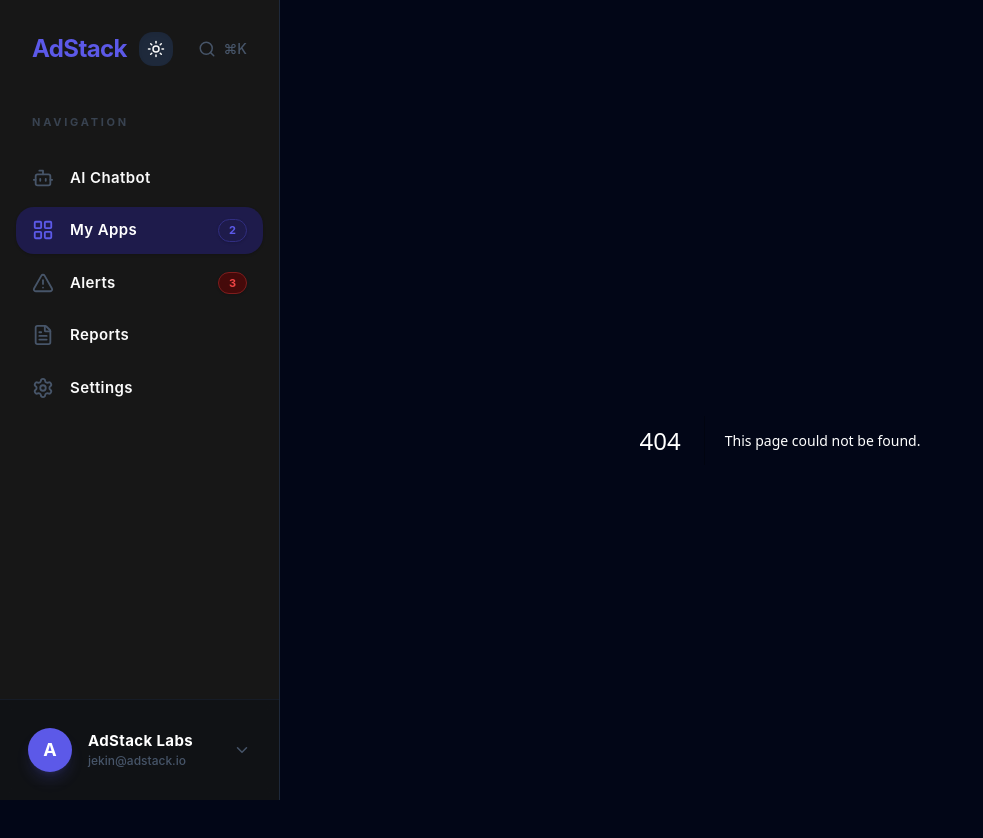
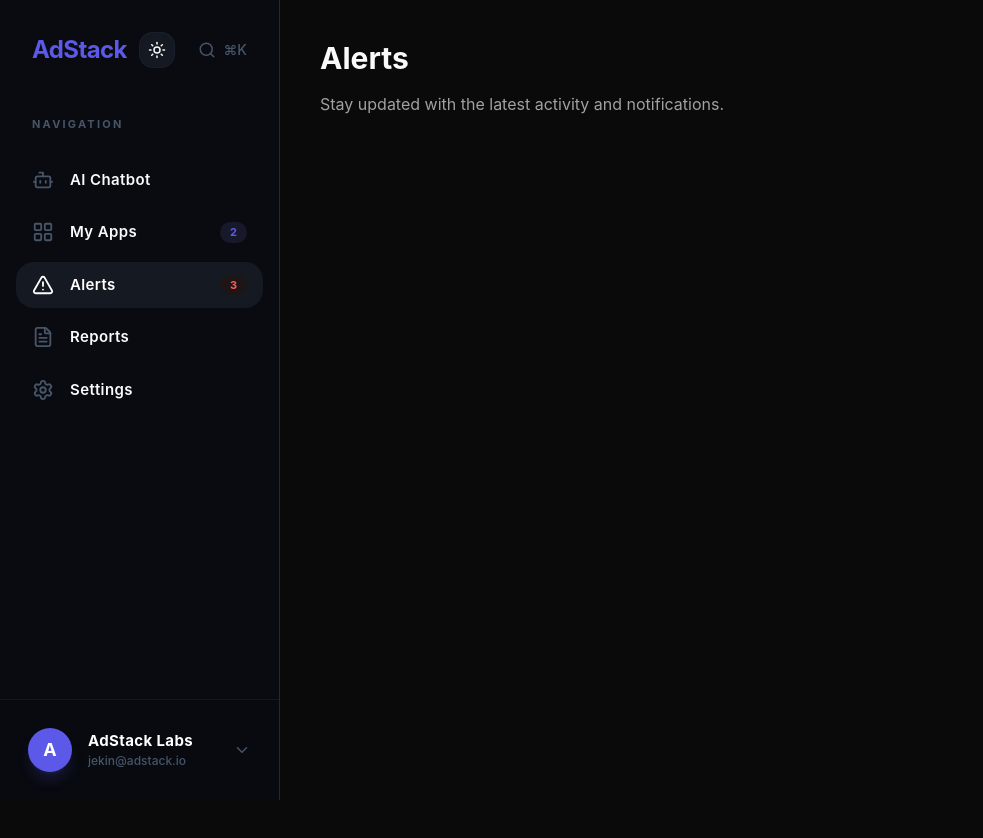
Before and after one commit to subhasasmal08/AdStack, a Next.js app: page /alerts in a window 1280 px wide. Before the commit this address had no page. Shown: the top 838 px of the page, without its empty margins (0-983 px from the left). After the commit the page ends 800 px from the top, so only its background shows below. Built offline with nearby package versions, Linux system fonts and the light colour scheme.

Commit message:
pages initialised with dark and light theme

```diff
--- a/package.json
+++ b/package.json
@@ -14,6 +14,7 @@
     "clsx": "^2.1.1",
     "lucide-react": "^1.8.0",
     "next": "16.2.3",
+    "next-themes": "^0.4.6",
     "postcss": "^8.5.9",
     "radix-ui": "^1.4.3",
     "react": "19.2.4",
--- /dev/null
+++ b/src/app/alerts/page.js
@@ -0,0 +1,10 @@
+import React from 'react';
+
+export default function AlertsPage() {
+  return (
+    <div className="space-y-4">
+      <h1 className="text-3xl font-bold">Alerts</h1>
+      <p className="text-muted-foreground">Stay updated with the latest activity and notifications.</p>
+    </div>
+  );
+}
--- a/src/app/globals.css
+++ b/src/app/globals.css
@@ -6,12 +6,13 @@
 
 @theme inline {
     --color-sidebar: #0B0E14;
-    --color-sidebar-foreground: #94A3B8;
-    --color-sidebar-accent: #1E293B;
+    --color-sidebar-foreground: #FFFFFF;
+    --color-sidebar-accent: #151921;
     --color-sidebar-accent-foreground: #FFFFFF;
-    --color-active: #5C59E8;
-    --color-active-foreground: #FFFFFF;
+    --color-brand: #5C59E8;
+    --color-brand-foreground: #FFFFFF;
     --color-border-sidebar: #1E293B;
+    --color-nav-label: #475569;
 
     --font-heading: var(--font-outfit), ui-sans-serif, system-ui;
     --color-sidebar-ring: var(--sidebar-ring);
@@ -79,8 +80,8 @@
     --chart-4: oklch(0.371 0 0);
     --chart-5: oklch(0.269 0 0);
     --radius: 0.625rem;
-    --sidebar: oklch(0.985 0 0);
-    --sidebar-foreground: oklch(0.145 0 0);
+    --sidebar: oklch(1 0 0);
+    --sidebar-foreground: oklch(0.439 0 0);
     --sidebar-primary: oklch(0.205 0 0);
     --sidebar-primary-foreground: oklch(0.985 0 0);
     --sidebar-accent: oklch(0.97 0 0);
@@ -113,14 +114,14 @@
     --chart-3: oklch(0.439 0 0);
     --chart-4: oklch(0.371 0 0);
     --chart-5: oklch(0.269 0 0);
-    --sidebar: oklch(0.205 0 0);
-    --sidebar-foreground: oklch(0.985 0 0);
-    --sidebar-primary: oklch(0.488 0.243 264.376);
-    --sidebar-primary-foreground: oklch(0.985 0 0);
-    --sidebar-accent: oklch(0.269 0 0);
-    --sidebar-accent-foreground: oklch(0.985 0 0);
-    --sidebar-border: oklch(1 0 0 / 10%);
-    --sidebar-ring: oklch(0.556 0 0);
+    --sidebar: #090B10;
+    --sidebar-foreground: #F8FAFC;
+    --sidebar-primary: #5C59E8;
+    --sidebar-primary-foreground: #FFFFFF;
+    --sidebar-accent: #151921;
+    --sidebar-accent-foreground: #FFFFFF;
+    --sidebar-border: #151921;
+    --sidebar-ring: #5C59E8;
 }
 
 @layer base {
--- a/src/app/layout.js
+++ b/src/app/layout.js
@@ -1,6 +1,7 @@
 import { Outfit } from "next/font/google";
 import "./globals.css";
 import DashboardLayout from "@/components/DashboardLayout";
+import { ThemeProvider } from "@/components/ThemeProvider";
 
 const outfit = Outfit({
   subsets: ["latin"],
@@ -9,11 +10,18 @@ const outfit = Outfit({
 
 export default function RootLayout({ children }) {
   return (
-    <html lang="en" className={`${outfit.variable} dark`}>
+    <html lang="en" className={outfit.variable} suppressHydrationWarning>
       <body className="antialiased font-sans">
-        <DashboardLayout>
-          {children}
-        </DashboardLayout>
+        <ThemeProvider
+          attribute="class"
+          defaultTheme="dark"
+          enableSystem
+          disableTransitionOnChange
+        >
+          <DashboardLayout>
+            {children}
+          </DashboardLayout>
+        </ThemeProvider>
       </body>
     </html>
   );
--- a/src/app/page.js
+++ b/src/app/page.js
@@ -2,6 +2,9 @@ import React from 'react'
 
 export default function page() {
   return (
-    <div>hhhhhhh hgjjjn hjkjh  FKJHLKJHGF</div>
+    <div className="flex flex-col gap-4">
+      <h1 className="text-4xl font-bold tracking-tight">Dashboard Overview</h1>
+      <p className="text-muted-foreground text-lg">Welcome to your AdStack workspace.</p>
+    </div>
   )
 }
--- /dev/null
+++ b/src/app/reports/page.js
@@ -0,0 +1,10 @@
+import React from 'react';
+
+export default function ReportsPage() {
+  return (
+    <div className="space-y-4">
+      <h1 className="text-3xl font-bold">Reports</h1>
+      <p className="text-muted-foreground">Analyze your data and performance metrics.</p>
+    </div>
+  );
+}
--- a/src/components/DashboardLayout.jsx
+++ b/src/components/DashboardLayout.jsx
@@ -3,7 +3,7 @@ import Sidebar from './Sidebar';
 
 const DashboardLayout = ({ children }) => {
   return (
-    <div className="flex min-h-screen bg-[#020617] text-white selection:bg-[#5C59E8]/30">
+    <div className="flex min-h-screen bg-background text-foreground selection:bg-[#5C59E8]/30 transition-colors duration-300">
       <Sidebar />
       <main className="flex-1 p-10 overflow-y-auto">
         <div className="max-w-[1400px] mx-auto animate-in fade-in slide-in-from-bottom-4 duration-700">
--- a/src/components/Sidebar.jsx
+++ b/src/components/Sidebar.jsx
@@ -1,4 +1,9 @@
+"use client"
+
 import React from 'react';
+import Link from 'next/link';
+import { usePathname } from 'next/navigation';
+import { useTheme } from 'next-themes';
 import { cn } from "@/lib/utils";
 import {
   Bot,
@@ -8,29 +13,51 @@ import {
   Settings,
   Search,
   Sun,
+  Moon,
   ChevronDown
 } from "lucide-react";
 
 const navItems = [
   { icon: Bot, label: "AI Chatbot", href: "/chatbot" },
-  { icon: LayoutGrid, label: "My Apps", href: "/apps", active: true, badge: 2 },
+  { icon: LayoutGrid, label: "My Apps", href: "/apps", badge: 2 },
   { icon: TriangleAlert, label: "Alerts", href: "/alerts", badge: 3 },
   { icon: FileText, label: "Reports", href: "/reports" },
   { icon: Settings, label: "Settings", href: "/settings" },
 ];
 
 const Sidebar = () => {
+  const pathname = usePathname();
+  const { theme, setTheme } = useTheme();
+  const [mounted, setMounted] = React.useState(false);
+
+  React.useEffect(() => {
+    setMounted(true);
+  }, []);
+
+  const toggleTheme = () => {
+    setTheme(theme === "dark" ? "light" : "dark");
+  };
+
   return (
-    <aside className="w-[280px] h-screen bg-sidebar border-r border-border-sidebar flex flex-col text-sidebar-foreground font-sans sticky top-0">
+    <aside className="w-[280px] h-screen bg-sidebar border-r border-border-sidebar flex flex-col text-sidebar-foreground font-sans sticky top-0 transition-all duration-300">
       {/* Header */}
       <div className="p-8 pb-6 flex items-center justify-between">
         <div className="flex items-center gap-3">
-          <div className="text-2xl font-bold text-[#5C59E8] tracking-tight">AdStack</div>
-          <button className="p-2 rounded-xl bg-[#1E293B] hover:bg-[#2D3748] transition-colors shadow-inner">
-            <Sun size={18} className="text-sidebar-foreground" />
+          <Link href="/" className="text-2xl font-bold text-brand tracking-tight">AdStack</Link>
+          <button
+            onClick={toggleTheme}
+            className="p-2 rounded-xl bg-sidebar-accent hover:opacity-80 transition-all shadow-inner border border-border-sidebar/50"
+            aria-label="Toggle Theme"
+          >
+            {mounted && (theme === "dark" ? (
+              <Sun size={18} className="" />
+            ) : (
+              <Moon size={18} className="text-brand" />
+            ))}
+            {!mounted && <Sun size={18} className="text-sidebar-foreground" />}
           </button>
         </div>
-        <div className="flex items-center gap-2 text-sm text-[#475569] cursor-pointer hover:text-sidebar-foreground transition-colors group">
+        <div className="flex items-center gap-2 text-sm text-nav-label cursor-pointer hover:text-sidebar-foreground transition-colors group">
           <Search size={18} className="group-hover:scale-110 transition-transform" />
           <span className="font-medium">⌘K</span>
         </div>
@@ -38,7 +65,7 @@ const Sidebar = () => {
 
       {/* Navigation Section Label */}
       <div className="px-8 mt-6">
-         <h2 className="text-[11px] font-bold tracking-[0.25em] text-[#475569] uppercase opacity-70">
+         <h2 className="text-[11px] font-bold tracking-[0.2em] text-[#475569] dark:text-[#475569] light:text-slate-400 uppercase">
             Navigation
           </h2>
       </div>
@@ -46,14 +73,17 @@ const Sidebar = () => {
       {/* Navigation Items */}
       <div className="flex-1 px-4 py-4 mt-2">
           <nav className="space-y-1.5">
-            {navItems.map((item) => (
-              <div
+            {navItems.map((item) => {
+              const isActive = pathname === item.href || (item.href === "/apps" && pathname === "/");
+              return (
+                <Link
                   key={item.label}
+                  href={item.href}
                   className={cn(
                     "flex items-center justify-between px-4 py-3 rounded-2xl cursor-pointer transition-all duration-300 group",
-                  item.active
-                    ? "bg-[#1E1B4B] text-[#FFFFFF] shadow-sm"
-                    : "hover:bg-[#1E293B] hover:text-[#FFFFFF]"
+                    isActive
+                      ? "bg-sidebar-accent text-white"
+                      : "hover:bg-sidebar-accent/50 hover:text-white text-sidebar-foreground"
                   )}
                 >
                   <div className="flex items-center gap-4">
@@ -61,39 +91,40 @@ const Sidebar = () => {
                       size={22}
                       className={cn(
                         "transition-colors duration-300",
-                      item.active ? "text-[#5C59E8]" : "text-[#475569] group-hover:text-sidebar-foreground"
+                        isActive ? "text-white" : "text-nav-label group-hover:text-white"
                       )}
                     />
                     <span className="text-[15px] font-semibold tracking-wide">{item.label}</span>
                   </div>
                   {item.badge && (
                     <span className={cn(
-                    "px-2.5 py-0.5 rounded-full text-[11px] font-bold min-w-[24px] text-center shadow-sm",
+                      "px-2.5 py-0.5 rounded-full text-[11px] font-bold min-w-[24px] text-center transition-all duration-300",
                       item.label === "Alerts"
-                      ? "bg-[#450A0A] text-[#EF4444] border border-[#7F1D1D]"
-                      : "bg-[#1E1B4B] text-[#5C59E8] border border-[#312E81]"
+                        ? (theme === "dark" ? "bg-[#1E1616] text-[#FF5D5D]" : "bg-red-50 text-red-500")
+                        : (theme === "dark" ? "bg-[#18182B] text-[#5C59E8]" : "bg-blue-50 text-blue-500")
                     )}>
                       {item.badge}
                     </span>
                   )}
-              </div>
-            ))}
+                </Link>
+              );
+            })}
           </nav>
       </div>
 
       {/* User Footer Profile */}
-      <div className="p-4 border-t border-border-sidebar/50 bg-[#0B0E14]/50 backdrop-blur-sm">
-        <div className="flex items-center justify-between p-3 rounded-2xl hover:bg-[#1E293B] transition-all duration-300 cursor-pointer group">
+      <div className="p-4 border-t border-border-sidebar/50 bg-sidebar/50 backdrop-blur-sm">
+        <div className="flex items-center justify-between p-3 rounded-2xl hover:bg-sidebar-accent transition-all duration-300 cursor-pointer group">
           <div className="flex items-center gap-4">
-            <div className="w-11 h-11 rounded-full bg-[#5C59E8] flex items-center justify-center text-white text-lg font-bold shadow-lg shadow-[#5C59E8]/20">
+            <div className="w-11 h-11 rounded-full bg-brand flex items-center justify-center text-white text-lg font-bold shadow-lg shadow-brand/20">
               A
             </div>
             <div className="flex flex-col">
               <span className="text-[15px] font-bold text-white tracking-wide">AdStack Labs</span>
-              <span className="text-[12px] text-[#475569] font-medium">jekin@adstack.io</span>
+              <span className="text-[12px] text-nav-label font-medium truncate max-w-[120px]">jekin@adstack.io</span>
             </div>
           </div>
-          <ChevronDown size={18} className="text-[#475569] group-hover:text-white transition-colors" />
+          <ChevronDown size={18} className="text-nav-label group-hover:text-white transition-colors" />
         </div>
       </div>
     </aside>
--- /dev/null
+++ b/src/components/ThemeProvider.jsx
@@ -0,0 +1,8 @@
+"use client"
+
+import * as React from "react"
+import { ThemeProvider as NextThemesProvider } from "next-themes"
+
+export function ThemeProvider({ children, ...props }) {
+  return <NextThemesProvider {...props}>{children}</NextThemesProvider>
+}
```
Also changed, not shown: src/app/apps/page.js (added, +10 -0 lines), src/app/chatbot/page.js (added, +10 -0 lines), src/app/settings/page.js (added, +10 -0 lines), 1 other file (tests, documents, lock files or other folders). Lines whose indentation alone changed are shown as unchanged.
